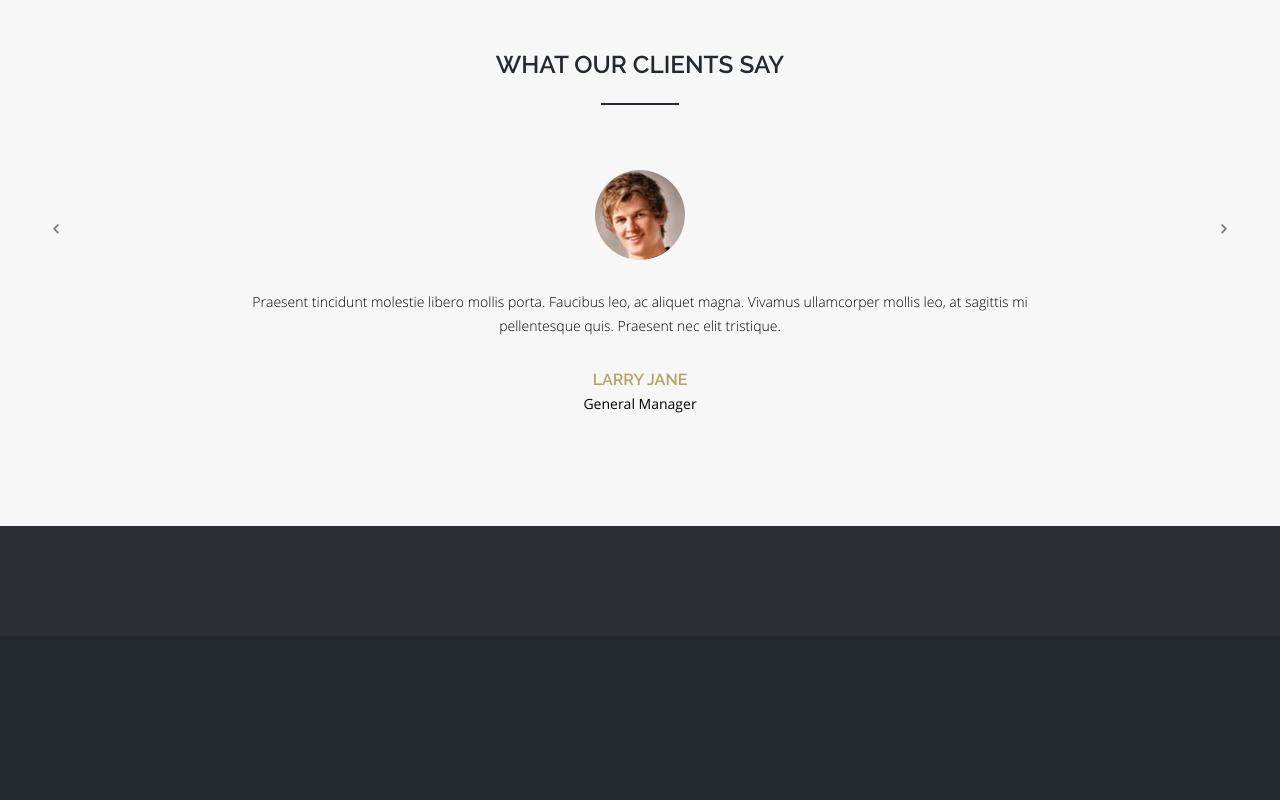
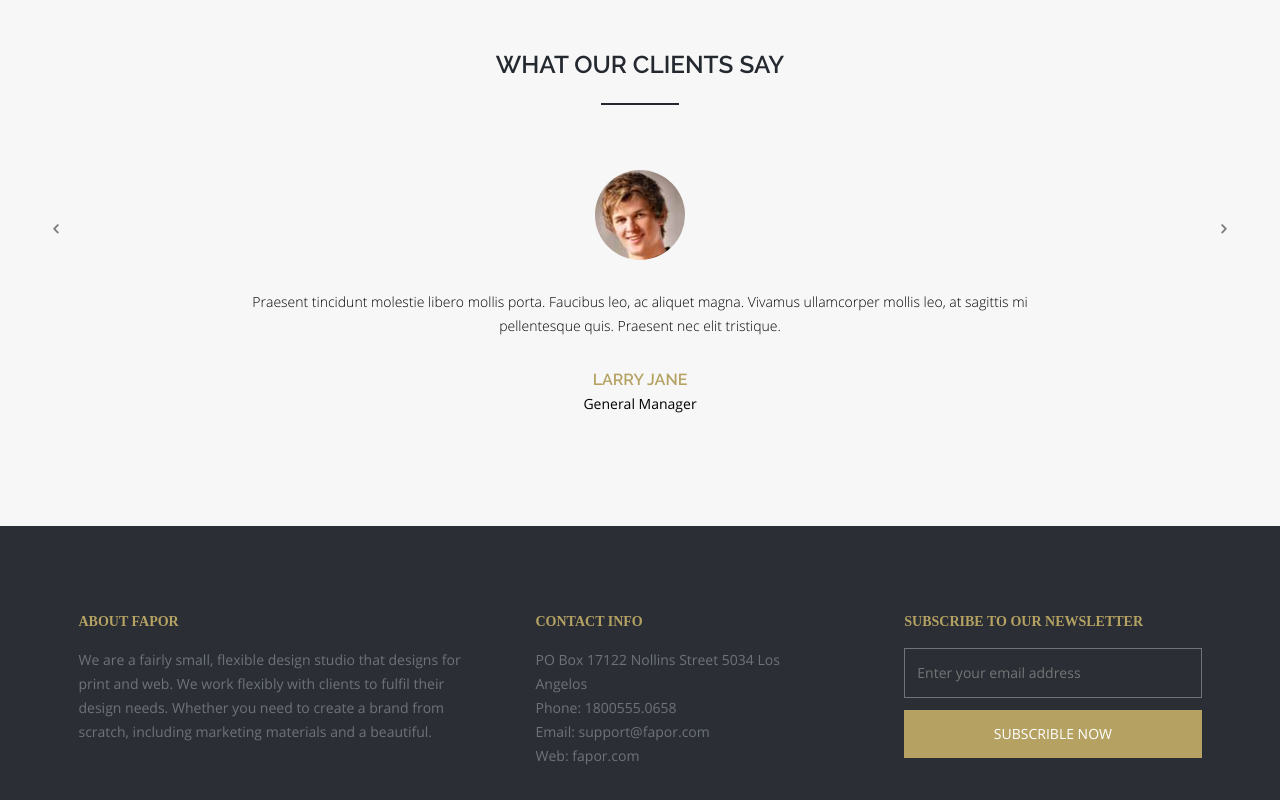
Before and after one commit to ToxaWest/fapor, a website: page app/index.html in a window 1280 px wide. Shown: the part 1213-2013 px from the top of the page. Before the commit the page ends 1881 px from the top, so only its background shows below. Drawn offline with nearby package versions, Linux system fonts and the light colour scheme; files whose address does not match are found by name.

Commit message:
add footer content

```diff
--- a/app/index.html
+++ b/app/index.html
@@ -134,9 +134,36 @@
     </main>
     <footer id="footer">
       <div class="footer">
-
+        <div class="footer__block">
+          <h3>ABOUT FAPOR</h3>
+          <div class="footer__text">
+            We are a fairly small, flexible design studio that
+            designs for print and web. We work flexibly with clients to
+            fulfil their design needs. Whether you need to create a brand
+            from scratch, including marketing materials and a beautiful.
+          </div>
+        </div>
+        <div class="footer__block">
+          <h3>Contact INFO</h3>
+          <div class="footer__text">
+            PO Box 17122 Nollins Street 5034 Los Angelos<br>
+            Phone: <a href="tel:1800555.0658">1800555.0658</a><br>
+            Email: <a href="mailto:support@fapor.com">support@fapor.com</a><br>
+            Web: <a href="/">fapor.com</a>
+          </div>
+        </div>
+        <div class="footer__block">
+          <h3>Subscribe to our newsletter</h3>
+          <div class="footer__text">
+            <form>
+              <input type="email" placeholder="Enter your email address" required>
+              <button type="button" name="button">SUBSCRIBLE NOW</button>
+            </forn>
+          </div>
+        </div>
       </div>
       <div class="footer-bottom">
+
       </div>
     </div>
     </footer>
--- a/app/less/style.less
+++ b/app/less/style.less
@@ -9,6 +9,10 @@
 @font-face {
  font-family: 'OpenSans-Light';
  src: url(../fonts/OpenSans-Light.ttf);
+}
+@font-face {
+ font-family: 'OpenSans-SemiBold';
+ src: url(../fonts/OpenSans-SemiBold.ttf);
 }
 @font-face {
  font-family: 'Raleway-Bold';
@@ -81,6 +85,7 @@
 @font1:'NexaBold';
 @font2:'OpenSans';
 @font2-2:'OpenSans-Light';
+@font2-3:'OpenSans-SemiBold';
 @font3:'Raleway-Bold';
 @font4:'Raleway-SemiBold';
 @font5:'Raleway-Medium';
@@ -114,6 +119,13 @@ h2{
     border-top: 2px solid @gold;
     width: 78px;
   }
+}
+h3{
+  font-family: font2-3;
+  color: @gold;
+  text-transform: uppercase;
+  font-size: 14px;
+  line-height: 24px;
 }
 .btn{
   color: #24282f;
@@ -354,6 +366,63 @@ body{
 }
 .footer{
   padding: 70px 0 40px;
+  max-width: 1195px;
+  margin: auto;
+  display: flex;
+  justify-content: space-between;
+  &__block{
+    max-width: 385px;
+    margin: 0 36px;
+  }
+  &__text{
+    color: #6e7279;
+    font-family: @font2;
+    font-size: 14px;
+    line-height: 24px;
+    a{
+      color: #6e7279;
+      font-family: @font2;
+      font-size: 14px;
+      line-height: 24px;
+      cursor: pointer;
+      text-decoration: none;
+      &:hover{
+        color: #eaeaea;
+      }
+    }
+    form{
+      max-width: 300px;
+      input{
+        width: 100%;
+        color: #6e7279;
+        font-family: @font2;
+        font-size: 14px;
+        line-height: 24px;
+        background-color: transparent;
+        border: 1px solid #6e7279;
+        padding: 12px;
+      }
+      button{
+        width: 100%;
+        color: #6e7279;
+        font-family: @font2;
+        font-size: 14px;
+        line-height: 24px;
+        text-align: center;
+        background-color: @gold;
+        border: none;
+        cursor: pointer;
+        color: #fff;
+        margin: 12px auto;
+        padding: 12px;
+        transition: 0.3s;
+        &:hover{
+          color: @gold;
+          background: #6e7279;
+        }
+      }
+    }
+  }
   &-bottom{
     width: 100%;
     padding:16px 0;
```
Also changed, not shown: app/css/style.css, app/fonts/OpenSans-SemiBold.ttf (added).
